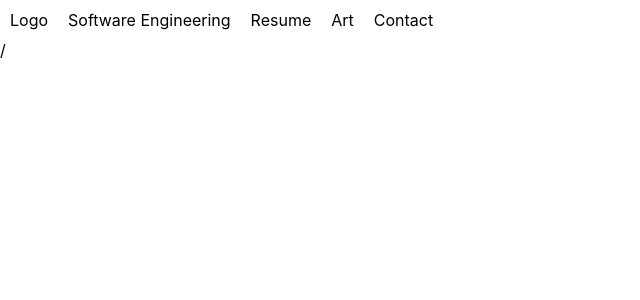
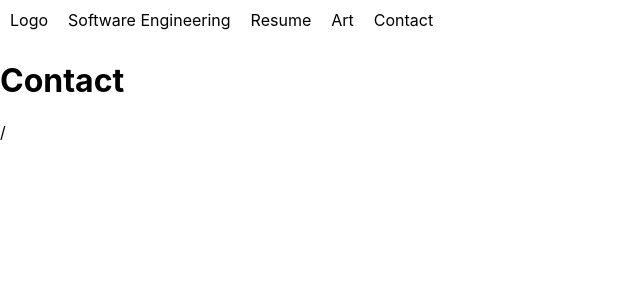
Before and after one commit to radhikabhati/portfolio, a React (Create React App) app: page /#/portfolio/contact in a window 1280 px wide. Shown: the top 300 px of the page, without its empty margins (0-640 px from the left). Built offline with nearby package versions, Linux system fonts and the light colour scheme.

Commit message:
using hashrouter

```diff
--- a/src/App.js
+++ b/src/App.js
@@ -1,5 +1,5 @@
 
-import {  Routes, Route , HashRouter} from "react-router-dom";
+import {  Routes, Route } from "react-router-dom";
 
 import Header from "./Header";
 import Art from "./Art";
@@ -16,16 +16,16 @@ export default function App() {
     <>
       <header>
       <Header/>
-      <HashRouter basename="/portfolio">
+
       <Routes>
         <Route  path="/" element={<App />}/>
           <Route  index element={<Landing />} />
-          <Route path="/portfolio#/art" element={<Art />} />
-          <Route path="/portfolio#/resume" element={<Resume />} />
-          <Route path="/portfolio#/tech" element={<Tech />} />
-          <Route path="/portfolio#/contact" element={<Contact />} />
+          <Route path="/portfolio/art" element={<Art />} />
+          <Route path="/portfolio/resume" element={<Resume />} />
+          <Route path="/portfolio/tech" element={<Tech />} />
+          <Route path="/portfolio/contact" element={<Contact />} />
       </Routes>
-    </HashRouter>
+
       </header>
       <body>
         {window.location.pathname}
--- a/src/Header.js
+++ b/src/Header.js
@@ -13,10 +13,10 @@ function Header() {
       <header className="App-header">
        <ul className="horizontal-list">
        <li onClick={()=>setPath("portfolio")}>Logo</li>
-           <li onClick={()=>setPath("portfolio#/tech")} >Software Engineering</li>
-           <li onClick={()=>setPath("portfolio#/resume")} >Resume</li>
-           <li onClick={()=>setPath("portfolio#/art")}>Art</li>
-           <li onClick={()=>setPath("portfolio#/contact")}>Contact</li>
+           <li onClick={()=>setPath("portfolio/tech")} >Software Engineering</li>
+           <li onClick={()=>setPath("portfolio/resume")} >Resume</li>
+           <li onClick={()=>setPath("portfolio/art")}>Art</li>
+           <li onClick={()=>setPath("portfolio/contact")}>Contact</li>
        </ul>
 
 
--- a/src/index.js
+++ b/src/index.js
@@ -2,13 +2,14 @@ import React from 'react';
 import ReactDOM from 'react-dom/client';
 import './index.css';
 import App from './App';
+import { HashRouter } from 'react-router-dom';
 import reportWebVitals from './reportWebVitals';
 
 const root = ReactDOM.createRoot(document.getElementById('root'));
 root.render(
-  <React.StrictMode>
+  <HashRouter >
     <App />
-  </React.StrictMode>
+  </HashRouter>
 );
 
 // If you want to start measuring performance in your app, pass a function
```
